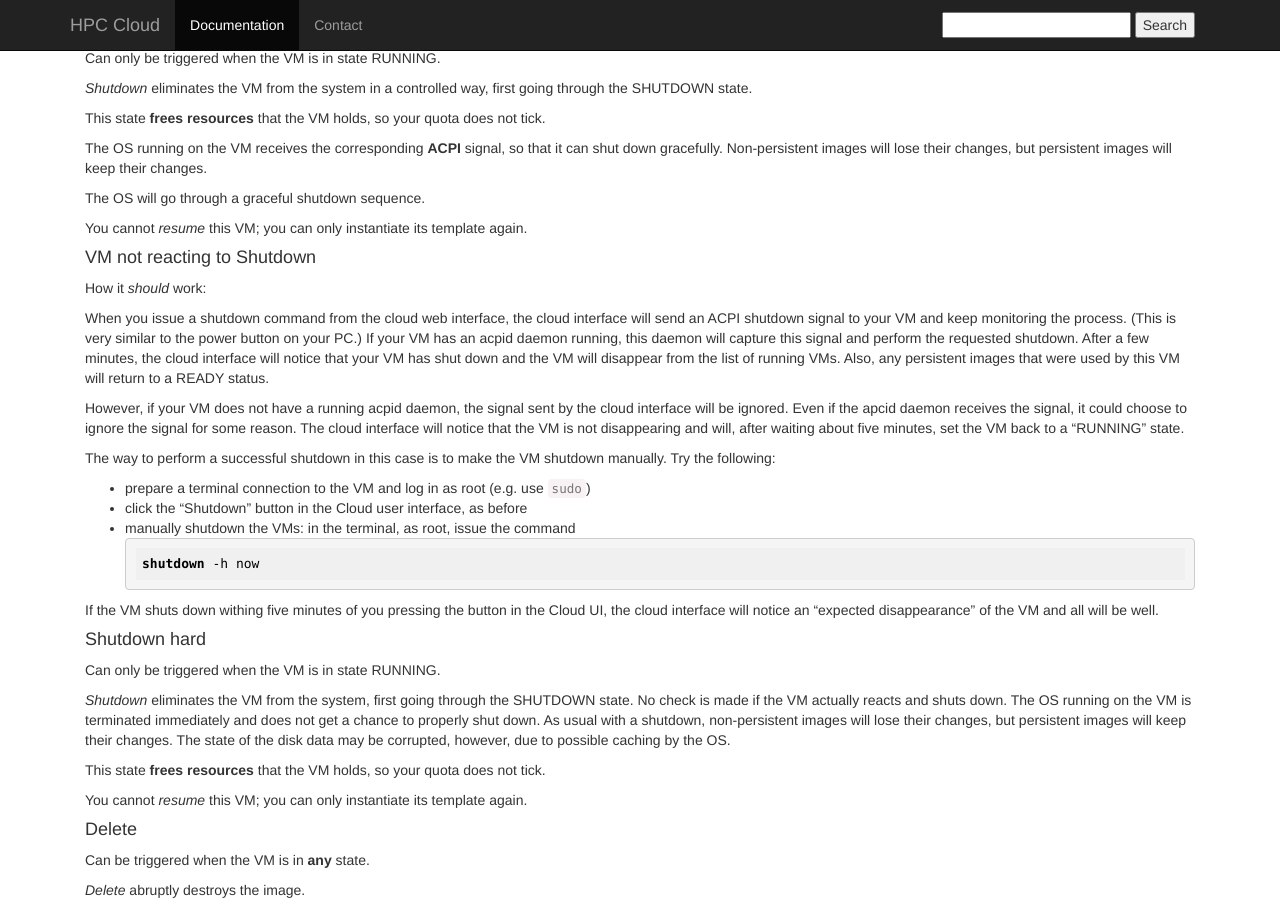
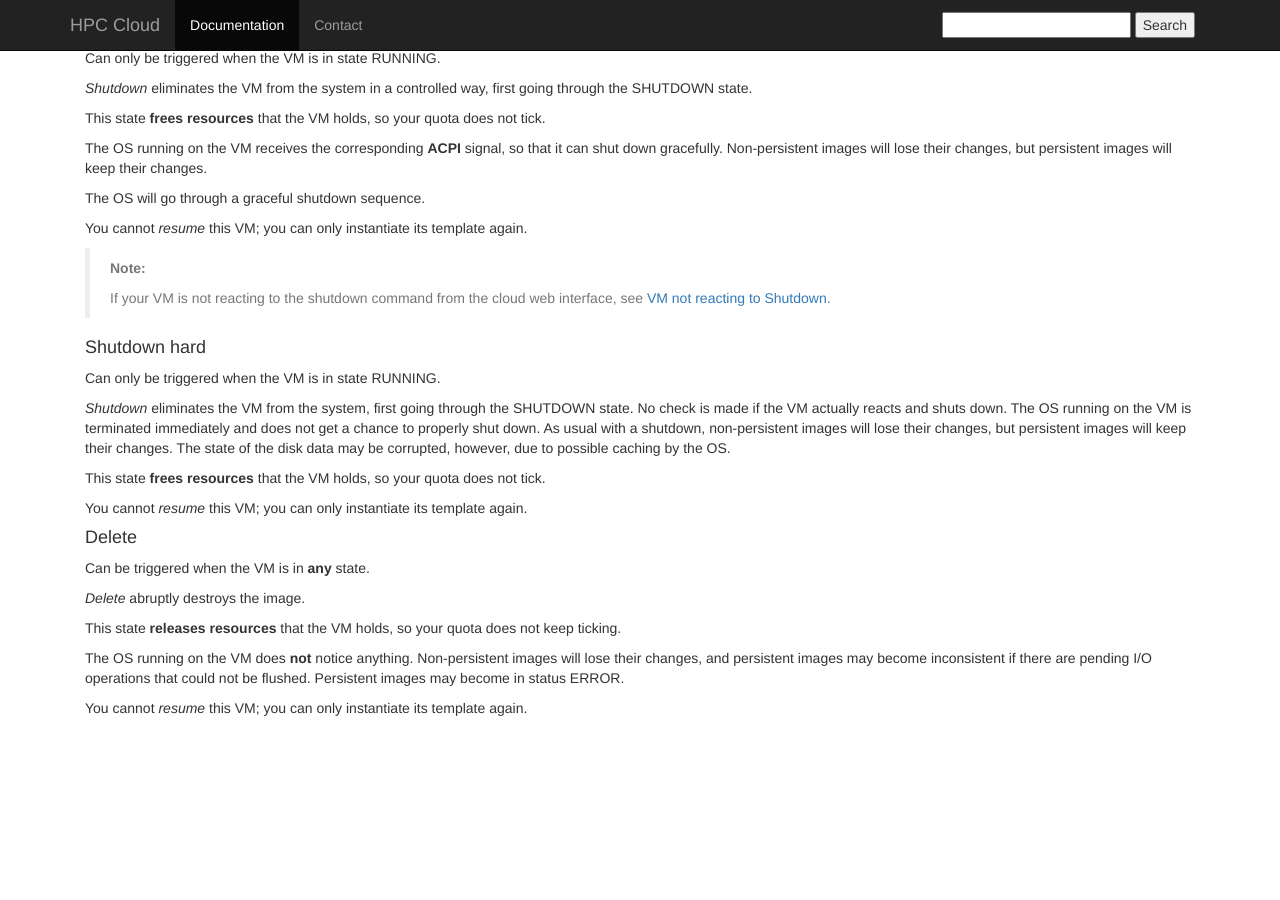
Before and after one commit to sara-nl/clouddocs, a Jekyll site: the page built from vm-states.markdown, in a window 1280 px wide and 900 px high, scrolled down 3904 px. Built offline with Jekyll 4.4.1, drawn with Linux system fonts in a browser that asks for light colours; nearby versions of some CDN libraries; after the commit the page ends 4672 px from its top, so only the background shows below that.

Commit message:
Update vm-states.markdown

````diff
--- a/vm-states.markdown
+++ b/vm-states.markdown
@@ -225,32 +225,9 @@ The OS will go through a graceful shutdown sequence.
 
 You cannot _resume_ this VM; you can only instantiate its template again.
 
-#### VM not reacting to Shutdown
-
-How it _should_ work:
-
-When you issue a shutdown command from the cloud web interface, the cloud interface will send an ACPI shutdown signal to your VM and keep monitoring the process.
-(This is very similar to the power button on your PC.)
-If your VM has an acpid daemon running, this daemon will capture this signal and perform the requested shutdown.
-After a few minutes, the cloud interface will notice that your VM has shut down and the VM will disappear from the list of running VMs.
-Also, any persistent images that were used by this VM will return to a READY status.
-
-However, if your VM does not have a running acpid daemon, the signal sent by the cloud interface will be ignored.
-Even if the apcid daemon receives the signal, it could choose to ignore the signal for some reason.
-The cloud interface will notice that the VM is not disappearing and will, after waiting about five minutes, set the VM back to a "RUNNING" state.
-
-The  way to perform a successful shutdown in this case is to make the VM shutdown manually.
-Try the following:
-
-* prepare a terminal connection to the VM and log in as root (e.g. use `sudo`)
-* click the "Shutdown" button in the Cloud user interface, as before
-* manually shutdown the VMs: in the terminal, as root, issue the command
-```
-shutdown -h now
-```
-
-If the VM shuts down withing five minutes of you pressing the button in the Cloud UI,
-the cloud interface will notice an "expected disappearance" of the VM and all will be well.
+>**Note:**
+>
+> If your VM is not reacting to the shutdown command from the cloud web interface, see [VM not reacting to Shutdown](vm-not-reacting-to-shutdown).
 
 #### Shutdown hard
 
````
